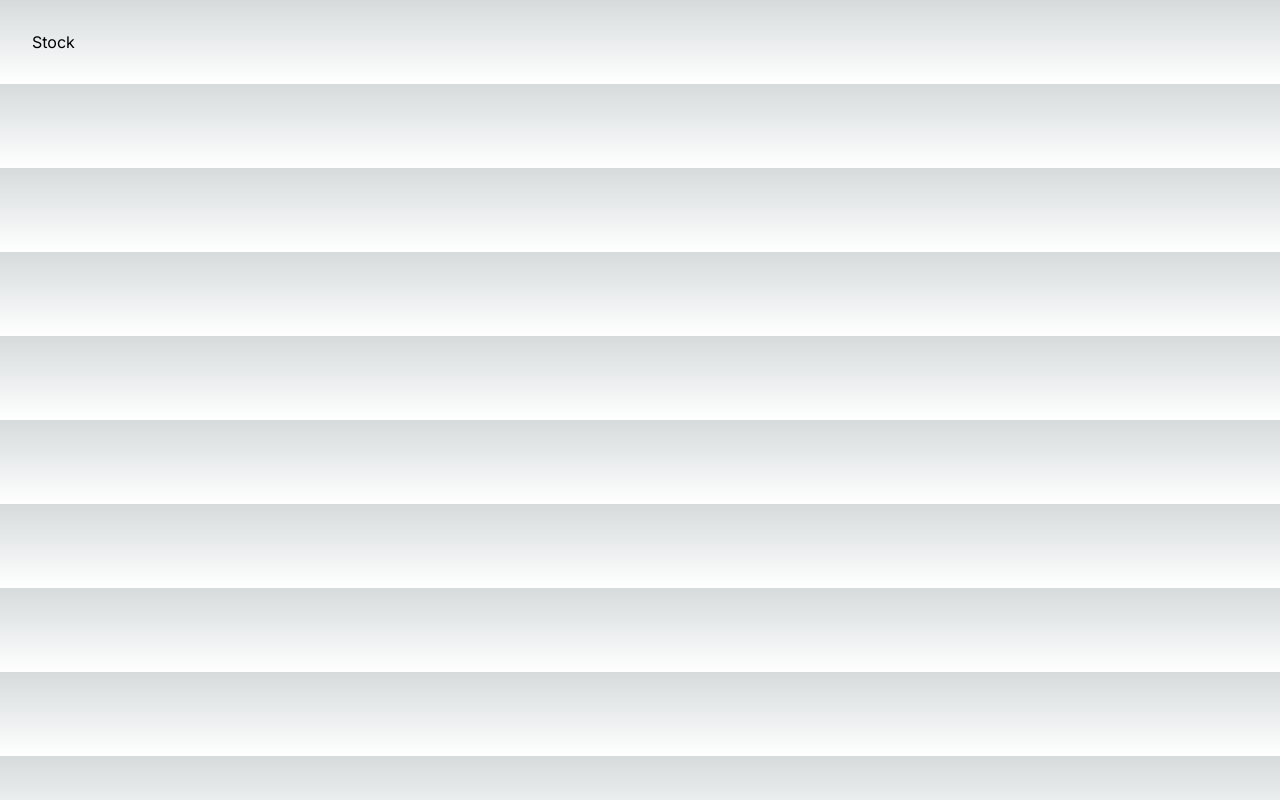
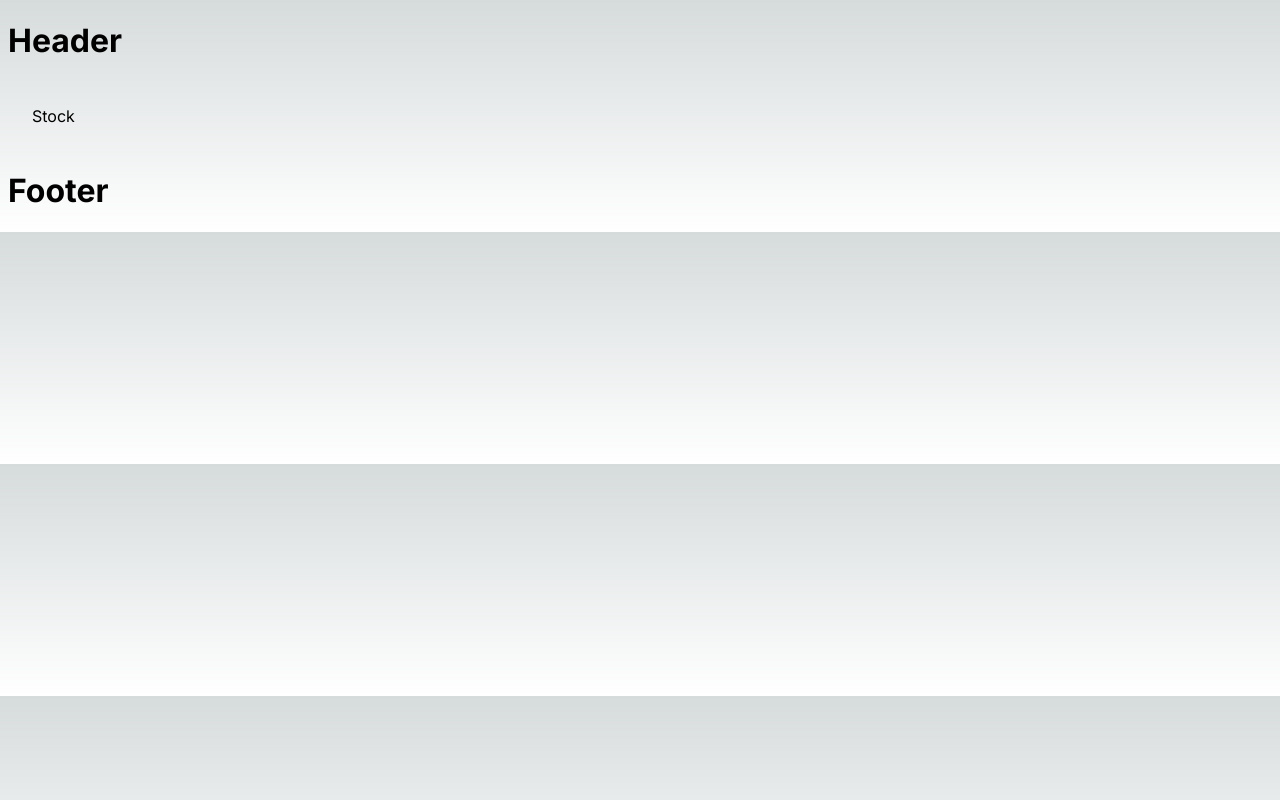
Before and after one commit to iiimomoniii/Workshop_NextJS, a Next.js app: page /stock in a window 1280 px wide. Built offline with nearby package versions, Linux system fonts and the light colour scheme.

Commit message:
Update
create temp header and footer

```diff
--- a/src/app/(routes)/stock/page.tsx
+++ b/src/app/(routes)/stock/page.tsx
@@ -1,3 +1,4 @@
+"use client"
 import React from 'react'
 
 type Props = {}
--- a/src/app/layout.tsx
+++ b/src/app/layout.tsx
@@ -16,7 +16,11 @@ export default function RootLayout({
 }>) {
   return (
     <html lang="en">
-      <body className={inter.className}>{children}</body>
+      <body className={inter.className}>
+        <h1>Header</h1>
+        {children}
+        <h1>Footer</h1>
+      </body>
     </html>
   );
 }
```
